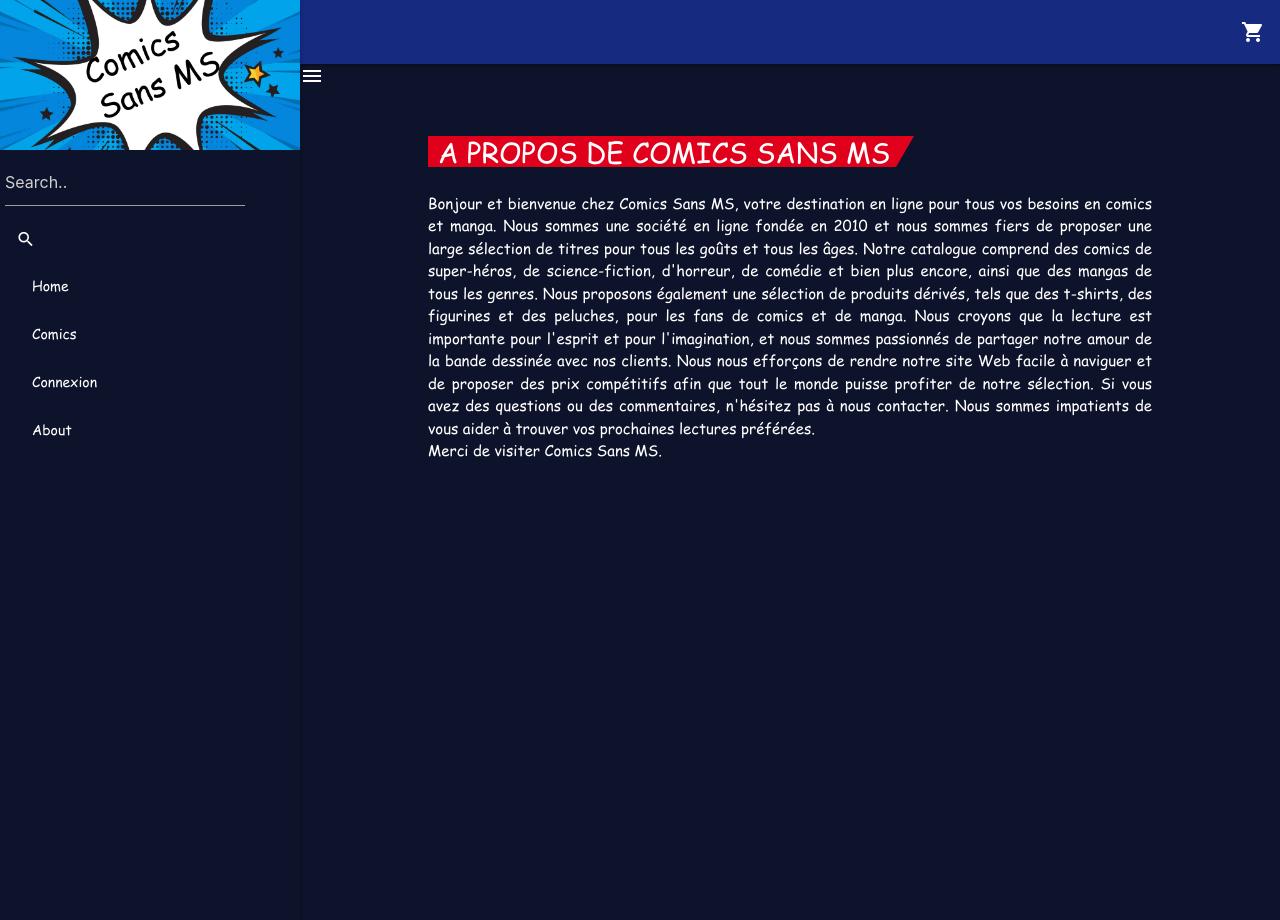
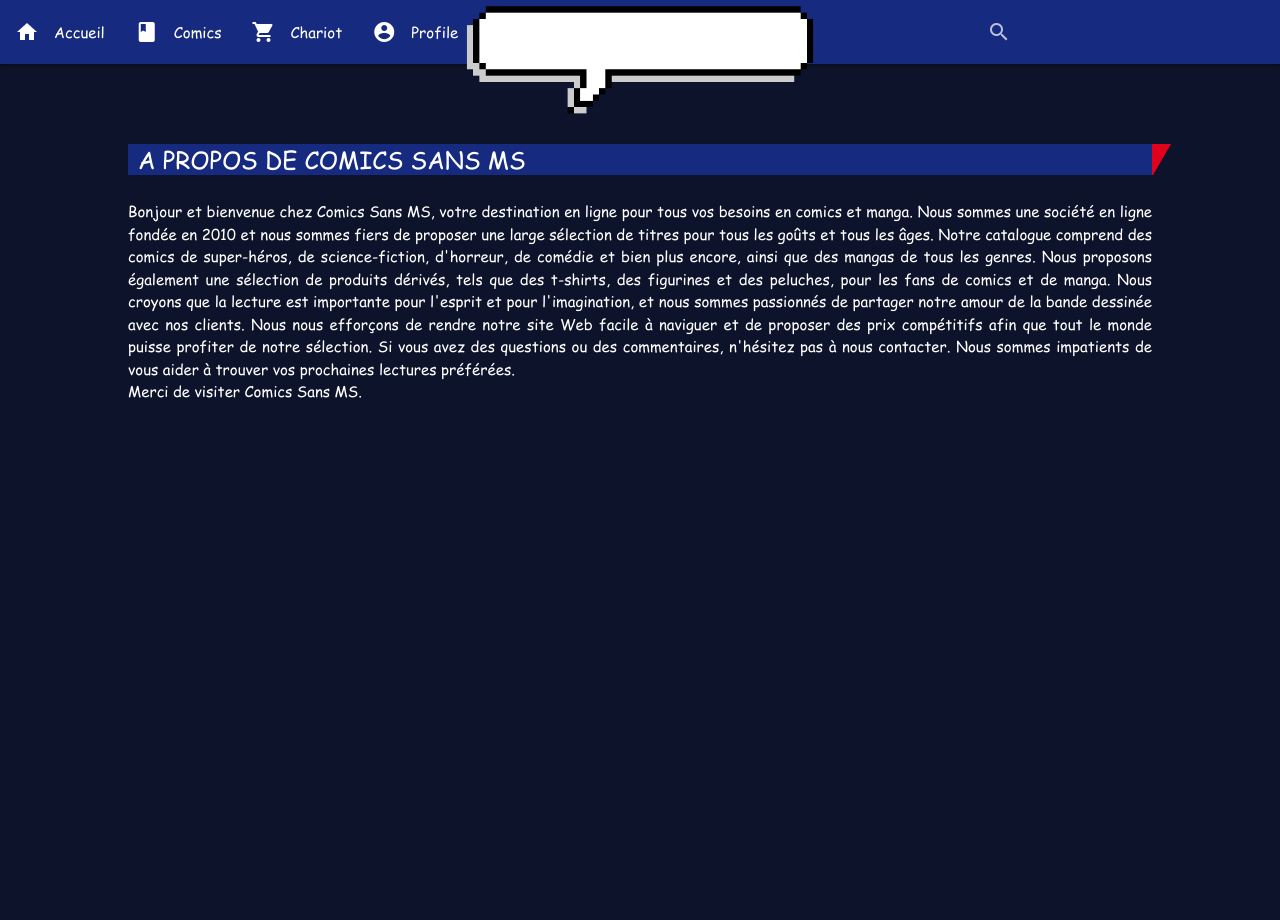
Before and after one commit to Nytuo/R301-PHProjet, a PHP site: page /about.php in a window 1280 px wide. Run offline with PHP 8.4, Linux system fonts and the light colour scheme.

Commit message:
rebuild graphics

```diff
--- a/PHPPR/about.php
+++ b/PHPPR/about.php
@@ -12,4 +12,7 @@
     Si vous avez des questions ou des commentaires, n'hésitez pas à nous contacter. Nous sommes impatients de vous aider à trouver vos prochaines lectures préférées.
     <br>Merci de visiter Comics Sans MS.</p>
 </main>
+<?php
+require_once "footer.php";
+?>
 </body>
--- a/PHPPR/adminZonne.php
+++ b/PHPPR/adminZonne.php
@@ -59,7 +59,7 @@
     exit(0);
 }
 
-var_dump($_FILES);
+
 if (isset($_POST["name"])) {
     $fileUploaded = false;
     if ($_FILES["image"]["name"] != "") {
@@ -161,7 +161,6 @@
         echo "<td>" . $product['id'] . "</td>";
         echo "<td>" . $product['title'] . "</td>";
         echo "<td><img src=" . $product['image'] . " /  width='100'></td>";
-        //truncate description for 20 words
         $description = $product['description'];
         $description = explode(" ", $description);
         $description = array_slice($description, 0, 20);
@@ -317,7 +316,6 @@
 
 
 }
-
 putenv("GBAPIKEY=AIzaSyCMmAxUdCNLNh14IMSmHV6tQwZ-zs5iW6g")
 
 ?>
--- a/PHPPR/assets/base.css
+++ b/PHPPR/assets/base.css
@@ -56,15 +56,18 @@
 }
 h1{
     position: relative;
-    width: fit-content;
-    background: #e0001c;
+    background: var(--color-primary);
     color: #ffffff;
     font-family: "Comic Sans MS",sans-serif;
     height: 31px;
     line-height: 31px;
     padding: 0 5px 0 10px;
-    font-size: 28px;
+    font-size: 24px;
     text-transform: uppercase;
+    margin-top: 80px;
+}
+.sidenav li > a > i, .sidenav li > a > [class^="mdi-"], .sidenav li > a li > a > [class*="mdi-"], .sidenav li > a > i.material-icons {
+    color: var(--text);
 }
 .tabs-content.carousel.carousel-slider .carousel-item.active{
     position: relative;
@@ -97,6 +100,9 @@
     color: white;
 }
 .dropdown-content li > a, .dropdown-content li > span {
+    color: var(--text);
+}
+input[type="search"]{
     color: var(--text);
 }
 .product_cart > input:not([type]), .product_cart > input[type="text"]:not(.browser-default), .product_cart > input[type="password"]:not(.browser-default), .product_cart > input[type="email"]:not(.browser-default), .product_cart > input[type="url"]:not(.browser-default), .product_cart > input[type="time"]:not(.browser-default), .product_cart > input[type="date"]:not(.browser-default), .product_cart > input[type="datetime"]:not(.browser-default), .product_cart > input[type="datetime-local"]:not(.browser-default), .product_cart > input[type="tel"]:not(.browser-default), .product_cart > input[type="number"]:not(.browser-default), .product_cart > input[type="search"]:not(.browser-default),.product_cart >  textarea.materialize-textarea{
@@ -280,23 +286,12 @@
     background: rgba(255, 255, 255, 0.5);
 }
 
-header, main, footer {
-    padding-left: 300px;
-}
+
 
 nav {
     background-color: var(--color-primary);
 }
-@media only screen and (min-width: 993px){
-    nav a.button-collapse {
-        display: none;
-    }
-}
-@media only screen and (max-width: 992px) {
-    header, main, footer {
-        padding-left: 0;
-    }
-}
+
 
 .sidenav {
     background-color: var(--color-secondary);
@@ -363,7 +358,27 @@
     -webkit-animation: fade-in 0.65s ease-in forwards;
     animation: fade-in 0.65s ease-in forwards;
 }
+@media screen and (max-width: 900px){
+    .price {
+        display: inline-block;
+        color: yellow;
+        font-size: 1rem;
+        font-weight: bold;
+        line-height: 1;
+        margin-top:5px;
+    }
 
+    .priceFOnly {
+        color: yellow;
+        font-size: 1rem;
+        font-weight: bold;
+        line-height: 1;
+        margin-top:5px;
+    }
+    h1{
+        margin: 15px;
+    }
+}
 @-webkit-keyframes scale-in {
     100% {
         transform: scale(1);
--- a/PHPPR/header.php
+++ b/PHPPR/header.php
@@ -1,37 +1,35 @@
 <header>
     <div>
         <nav>
+
             <div class="nav-wrapper">
-
+                <a href="#" data-target="mobile-demo" class="sidenav-trigger"><i class="material-icons">menu</i></a>
+                <a href="index.php" class="brand-logo center"><img src="assets/images/logo.gif" alt="" width="70%"></a>
                 <ul class="right hide-on-med-and-down">
-                    <li><a href="cart.php"><i class="material-icons">shopping_cart</i></a></li>
+                        <form action="search.php" method="get">
+                            <div class="input-field">
+                                <input id="search" type="search" name="search" required>
+                                <label class="label-icon" for="search"><i class="material-icons">search</i></label>
+                                <i class="material-icons">close</i>
+                            </div>
+                            <input type="submit" style="display: none">
+                        </form>
+                </ul>
+                <ul class="left hide-on-med-and-down">
+                    <li><a  href="index.php"><i class="material-icons left">home</i>Accueil</a></li>
+                    <li><a  href="products.php"><i class="material-icons left">book</i>Comics</a></li>
+                    <li><a href="cart.php"><i class="material-icons left">shopping_cart</i>Chariot</a></li>
+                    <li><a  href="connexion.php"><i class="material-icons left">account_circle</i>Profile</a></li>
+                    <li><a href="about.php"><i class="material-icons left">info</i>A propos</a></li>
                 </ul>
             </div>
         </nav>
-
-        <ul id="slide-out" class="sidenav sidenav-fixed">
-            <li>
-                <div class="user-view" style="height: 150px">
-                    <div class="background" style="background-color: #344288; height: 150px">
-                        <img src="assets/images/logo.webp" style="width: 100%; margin-top:-70px;scale: 1">
-                    </div>
-                </div>
-            </li>
-            <li>
-                <div class="search-container">
-                    <form action="search.php" method="get">
-                        <label>
-                            <input id="search" type="text" placeholder="Search.." name="search" style="width: 80%;margin-left: 5px">
-                        </label>
-                        <button type="submit" class="waves-effect waves-teal btn-flat"><i class="material-icons">search</i></button>
-                    </form>
-                </div>
-            </li>
-            <li><a class="waves-effect" href="index.php">Home</a></li>
-            <li><a class="waves-effect" href="products.php">Comics</a></li>
-            <li><a class="waves-effect" href="connexion.php">Connexion</a></li>
-            <li><a class="waves-effect" href="about.php">About</a></li>
+        <ul class="sidenav" id="mobile-demo">
+            <li><a class="waves-effect" href="index.php"><i class="material-icons">home</i>Accueil</a></li>
+            <li><a class="waves-effect" href="products.php"><i class="material-icons">book</i>Comics</a></li>
+            <li><a href="cart.php"><i class="material-icons">shopping_cart</i>Chariot</a></li>
+            <li><a class="waves-effect" href="connexion.php"><i class="material-icons">account_circle</i>Profile</a></li>
+            <li><a class="waves-effect" href="about.php"><i class="material-icons">info</i>A propos</a></li>
         </ul>
-        <a href="#" data-target="slide-out" class="sidenav-trigger"><i class="material-icons">menu</i></a>
     </div>
 </header>
--- a/PHPPR/products.php
+++ b/PHPPR/products.php
@@ -40,3 +40,6 @@
     ?>
 
 </main>
+<?php
+require_once "footer.php";
+?>
--- a/PHPPR/search.php
+++ b/PHPPR/search.php
@@ -21,7 +21,7 @@
     //for each product create a product object
 
     foreach ($products as $product) {
-        $productObject = new product($product['id']);
+        $productObject = new product($product['ref'],$product['id'], $product['title'], $product['public_price'], $product['paid_price'],$product['description'], $product['image'],$product['quantity'], $product['pages'], $product['publisher'],$product['out_date'], $product['author'], $product['language'], $product['format'], $product['dimensions'], $product['category']);
         $productList[] = $productObject;
     }
 
```
Also changed, not shown: PHPPR/SqlApi.php (+12 -2 lines), PHPPR/assets/images/logo.gif (added), PHPPR/database.db, PHPPR/uploads/doctor-who-donna-ten.jpg (added).
